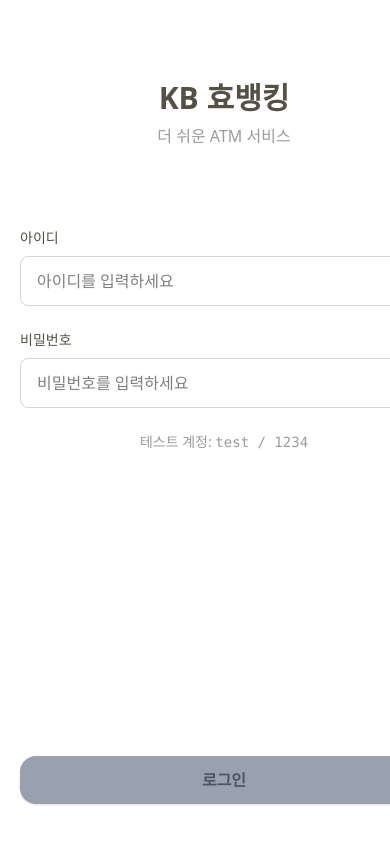
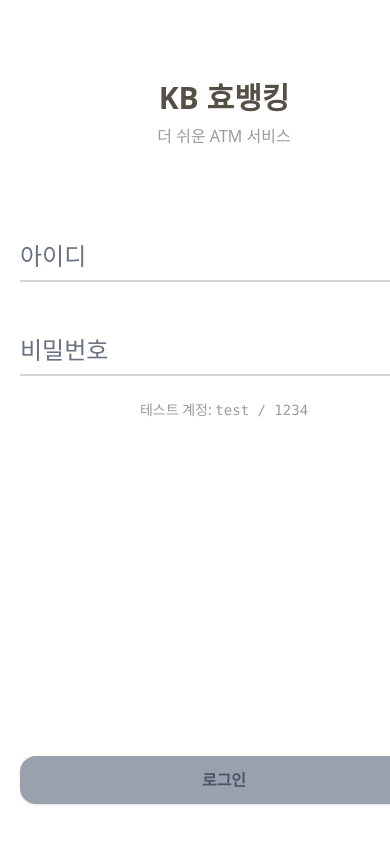
Before and after one commit to atm-gigi/hyo-banking, a Vue app in the folder hyo-banking-mobile/: page /login in a window 390 px wide. Shown: the top 844 px of the page. Built offline with nearby package versions, Linux system fonts and the light colour scheme.

Commit message:
♻️ [refactor][mobile] LoginView에서 TextInput 컴포넌트 사용 - 기존 input 태그를 TextInput 컴포넌트로 교체 - 아이디, 비밀번호 입력 필드에 text prop 추가 - 기존 라벨 태그 제거 (TextInput 내부 라벨 사용)

```diff
--- a/hyo-banking-mobile/src/views/LoginView.vue
+++ b/hyo-banking-mobile/src/views/LoginView.vue
@@ -4,6 +4,7 @@
   import { useAuthStore } from '@/stores/auth';
   import { validateLoginForm, createLoginAttemptManager } from '@/utils/auth';
   import PrimaryBtn from '@/components/buttons/PrimaryBtn.vue';
+  import TextInput from '@/components/TextInput.vue';
 
   const router = useRouter();
   const authStore = useAuthStore();
@@ -119,20 +120,17 @@
 
     <div class="h-full px-5">
       <form @submit.prevent="handleLogin" class="space-y-6">
-        <div>
-          <label for="username" class="block text-sm font-medium text-kb-brown-200 mb-2">
-            아이디
-          </label>
-          <input
+        <div class="mb-10">
+          <TextInput
             id="username"
             v-model="credentials.username"
             type="text"
-            :class="[
-              'w-full px-4 py-3 border rounded-lg focus:ring-2 focus:ring-kb-yellow-200 focus:border-kb-yellow-200 outline-none transition-colors',
-              formErrors.username ? 'border-red-500' : 'border-gray-300',
-            ]"
+            name="username"
+            text="아이디"
             placeholder="아이디를 입력하세요"
-            :disabled="isLoading"
+            :required="true"
+            :readonly="isLoading"
+            :class="formErrors.username ? 'border-red-500' : ''"
           />
           <p v-if="formErrors.username" class="text-red-500 text-sm mt-1">
             {{ formErrors.username }}
@@ -140,19 +138,16 @@
         </div>
 
         <div>
-          <label for="password" class="block text-sm font-medium text-kb-brown-200 mb-2">
-            비밀번호
-          </label>
-          <input
+          <TextInput
             id="password"
             v-model="credentials.password"
             type="password"
-            :class="[
-              'w-full px-4 py-3 border rounded-lg focus:ring-2 focus:ring-kb-yellow-200 focus:border-kb-yellow-200 outline-none transition-colors',
-              formErrors.password ? 'border-red-500' : 'border-gray-300',
-            ]"
+            name="password"
+            text="비밀번호"
             placeholder="비밀번호를 입력하세요"
-            :disabled="isLoading"
+            :required="true"
+            :readonly="isLoading"
+            :class="formErrors.password ? 'border-red-500' : ''"
           />
           <p v-if="formErrors.password" class="text-red-500 text-sm mt-1">
             {{ formErrors.password }}
```
